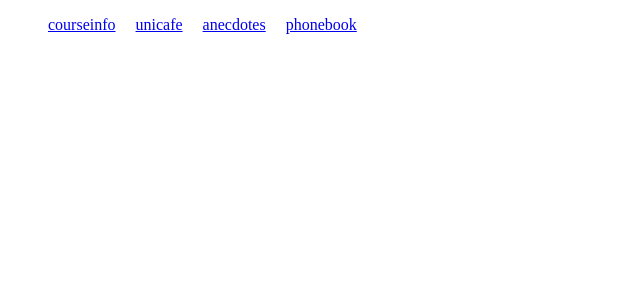
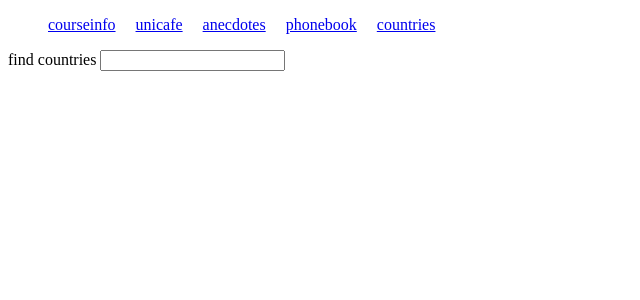
Before and after one commit to little-plumelet/Helsinki_fullstack_part2, a React (Create React App) app: page /countries in a window 1280 px wide. Shown: the top 300 px of the page, without its empty margins (0-640 px from the left). Built offline with nearby package versions, Linux system fonts and the light colour scheme.

Commit message:
start task 2.18 - add countriesPage and get request

```diff
--- a/src/App.js
+++ b/src/App.js
@@ -9,6 +9,7 @@ import {
  import React from 'react';
 import { AnecdotesPage } from './anecdotes/AnecdotesPage';
 import { PhonebookPage } from './phonebook/PhonebookPage';
+import { CountriesPage } from './countries/CountriesPage';
 
 const App = () => {
 
@@ -20,6 +21,7 @@ const App = () => {
           <li style={{listStyleType: 'none'}}><Link to='/unicafe'>unicafe</Link></li>
           <li style={{listStyleType: 'none'}}><Link to='/anecdotes'>anecdotes</Link></li>
           <li style={{listStyleType: 'none'}}><Link to='/phonebook'>phonebook</Link></li>
+          <li style={{listStyleType: 'none'}}><Link to='/countries'>countries</Link></li>
         </ul>
       </div>
       <Routes>
@@ -27,6 +29,7 @@ const App = () => {
         <Route exact path='/unicafe' element={<UniCafePage />} />
         <Route exact path='/anecdotes' element={<AnecdotesPage />} />
         <Route exact path='/phonebook' element={<PhonebookPage />} />
+        <Route exact path='/countries' element={<CountriesPage />} />
       </Routes>
     </Router>
   )
--- /dev/null
+++ b/src/countries/CountriesPage.js
@@ -0,0 +1,42 @@
+import axios from "axios";
+import { useEffect, useState } from "react";
+import { BASE_URI } from "./constants";
+
+export const CountriesPage = () => {
+  const [country, setCountry] = useState(null);
+  const [countriesList, setCountriesList] = useState(null);
+
+  const handleChange = (e) => {
+    e.preventDefault();
+    setCountry(e.target.value);
+  };
+
+  useEffect(() => {
+    if (country) {
+      axios
+        .get(`${BASE_URI}/name/${country}`)
+        .then((response) => {
+          console.log(response.data);
+          setCountriesList(response.data);
+        })
+        .catch((err) => alert(err));
+    }
+  }, [country]);
+
+  return (
+    <>
+      {"find countries "}
+      <input type="search" onChange={handleChange} value={country ?? ""} />
+      {countriesList && countriesList.length > 10 && (
+        <div>{"Too many matches. Specify another filter"}</div>
+      )}
+      {countriesList && countriesList.length <= 10 && (
+        <>
+          {countriesList.map((country) => (
+            <div key={country.cioc}>{country.name.common}</div>
+          ))}
+        </>
+      )}
+    </>
+  );
+};
--- /dev/null
+++ b/src/countries/constants.js
@@ -0,0 +1 @@
+export const BASE_URI = 'https://restcountries.com/v3.1';
```
